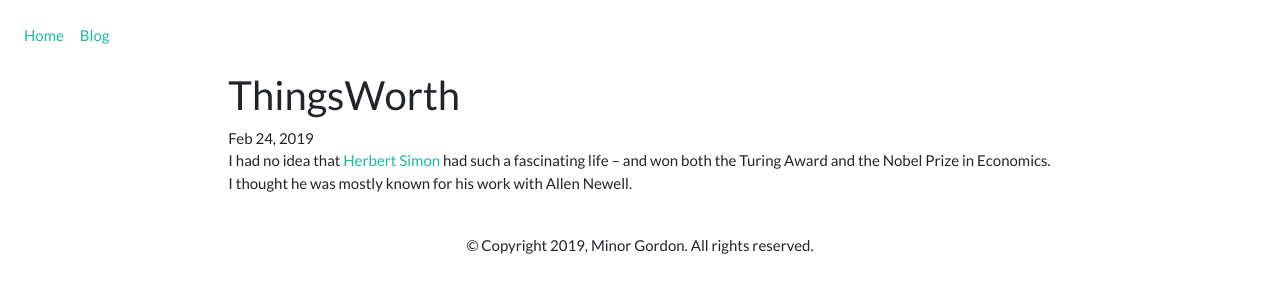
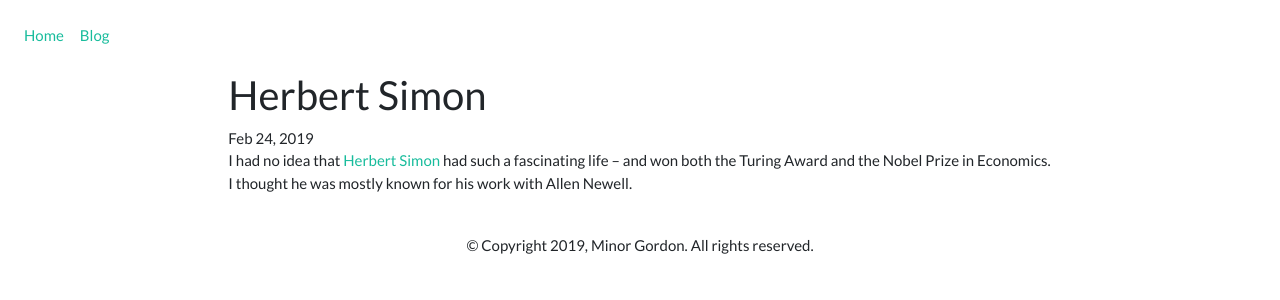
Before and after one commit to minorg/minorgordon.net, a Jekyll site: the page built from _posts/2019-02-24-herbert-simon.md, in a window 1280 px wide. Shown: the top 300 px of the page. Built offline with Jekyll 4.4.1, drawn with Linux system fonts in a browser that asks for light colours; nearby versions of some CDN libraries.

Commit message:
fix posts

```diff
--- a/_posts/2019-02-24-herbert-simon.md
+++ b/_posts/2019-02-24-herbert-simon.md
@@ -1,6 +1,6 @@
 ---
 layout: post
-title:  "ThingsWorth"
+title:  "Herbert Simon"
 date:   2019-02-24
 categories: computers
 ---
```
Also changed, not shown: _drafts/anonymous-masters.md (+3 -0 lines), _posts/2019-06-15-bedside-notes.md (renamed from _posts/2019-06-15-beside-notes.md).
